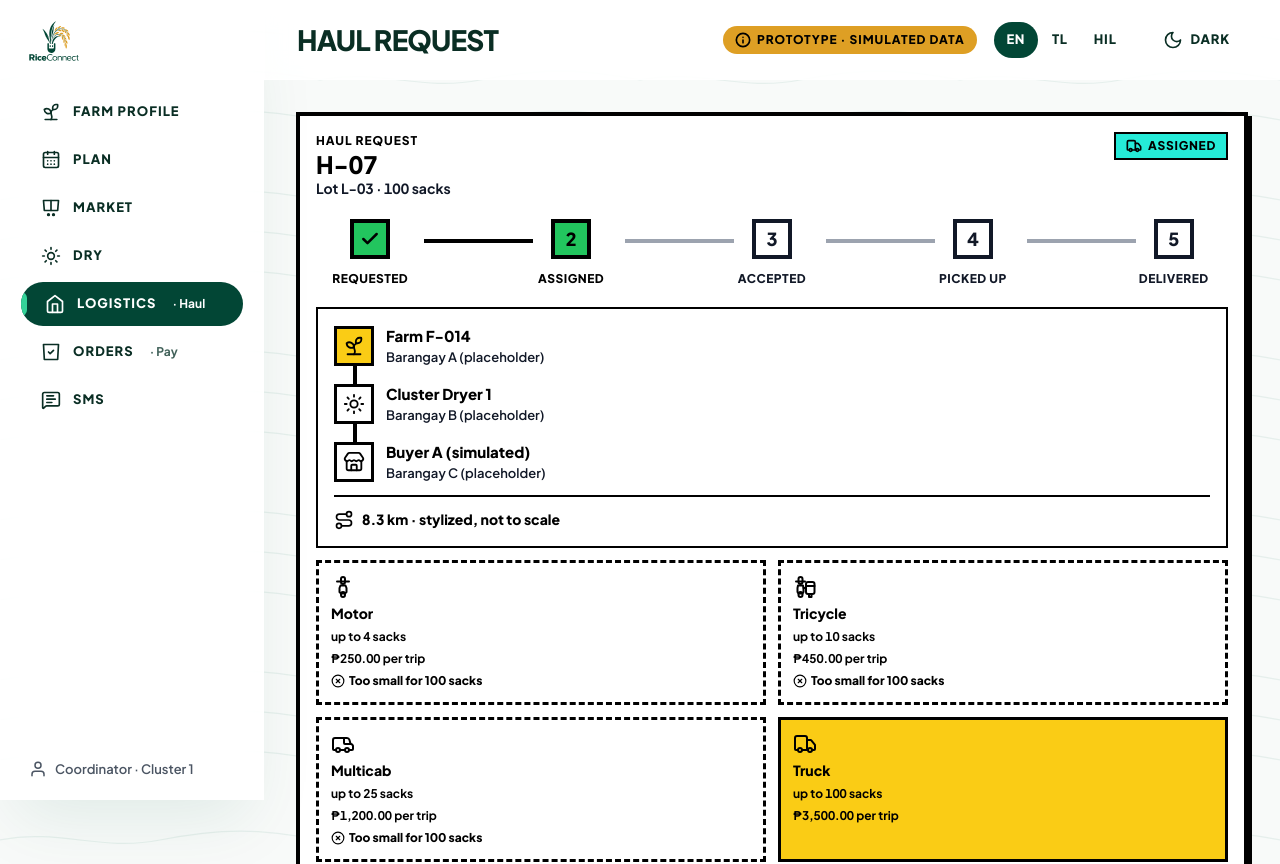
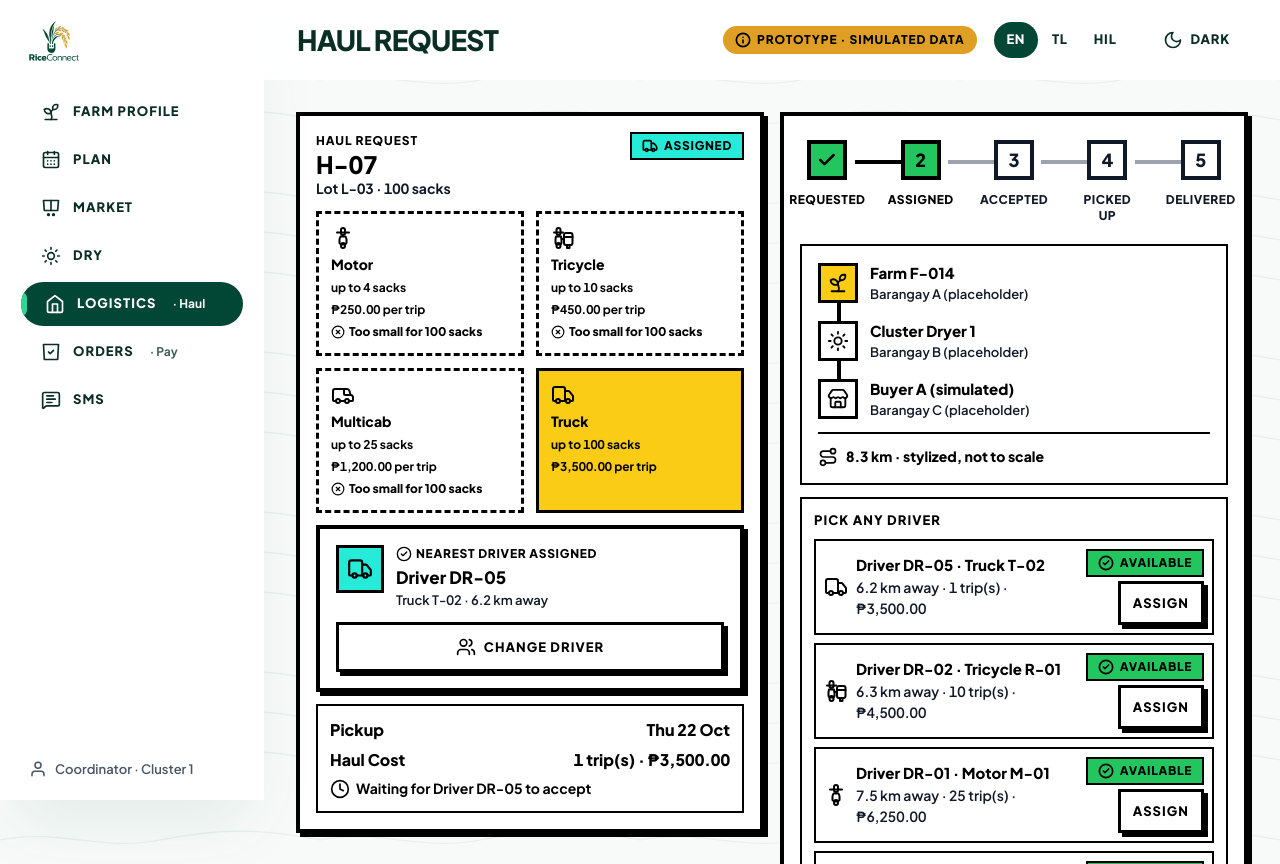
Before and after one commit to J-Akiru5/rice-connect, a Next.js app: page /haul in a window 1280 px wide. Shown: the top 864 px of the page. Built offline with nearby package versions, Linux system fonts and the light colour scheme.

Commit message:
step 6: /haul two-column layout on wide screens, hard style kept at every width
Co-Authored-By: Claude Opus 5.5 <noreply@anthropic.com>
Claude-Session: https://claude.ai/code/session_019ZzXfmVpzf3sDFmXSU5DYQ

```diff
--- a/src/screens/haul.tsx
+++ b/src/screens/haul.tsx
@@ -48,17 +48,17 @@ export function HaulCoordinatorScreen({ state = 'default', status: forced }: { s
 
     if (view === 'empty') return (
         <ModuleShell title="haul.title" active="logistics">
-            <EmptyState variant="empty" title="state.haul.empty.title" body="state.haul.empty.body" action="state.haul.empty.action" onAction={() => setView('form')} />
+            <EmptyState className="max-w-[640px] mx-auto" variant="empty" title="state.haul.empty.title" body="state.haul.empty.body" action="state.haul.empty.action" onAction={() => setView('form')} />
         </ModuleShell>
     );
     if (view === 'error') return (
         <ModuleShell title="haul.title" active="logistics">
-            <EmptyState variant="error" title="state.haul.error.title" body="state.haul.error.body" action="error.retry" onAction={() => setView('form')} />
+            <EmptyState className="max-w-[640px] mx-auto" variant="error" title="state.haul.error.title" body="state.haul.error.body" action="error.retry" onAction={() => setView('form')} />
         </ModuleShell>
     );
     if (view === 'success') return (
         <ModuleShell title="haul.title" active="logistics">
-            <div className="flex flex-col gap-4">
+            <div className="flex flex-col gap-4 max-w-[640px] mx-auto">
                 <EmptyState variant="success" title={t('state.haul.success.title', { haul: HAUL.id })}
                     body={t('state.haul.success.body', { sacks: HAUL.sacks, dryer: DRYER.name, slot: SLOT.id, day: SLOT.day })} />
                 <Link href="/dry" className="btn-2026 self-center"><Icon name="ArrowRight" size={24} /><span>{t('state.haul.success.action')}</span></Link>
@@ -67,12 +67,42 @@ export function HaulCoordinatorScreen({ state = 'default', status: forced }: { s
     );
 
     const v = driver ? vehicleOf(driver) : null;
+    /* Driver list: inside the card when "Change Driver" is open (narrow), always in the right column (wide). */
+    const driverList = (closable: boolean) => (
+        <div className="hard-thin p-3 flex flex-col gap-2" aria-label={t('haul.drivers')} role="group">
+            <div className="flex items-center justify-between gap-2 flex-wrap">
+                <h4 className="text-[13px] font-extrabold uppercase tracking-[0.08em] text-black">{t('haul.drivers')}</h4>
+                {closable && <button type="button" onClick={() => setListOpen(false)} className="hard-btn bg-white text-black !min-h-[44px] !px-3"><Icon name="X" size={24} /><span>{t('haul.close')}</span></button>}
+            </div>
+            <ul className="flex flex-col gap-2">
+                {[...DRIVERS].sort((a, b) => a.distanceKm - b.distanceKm || a.id.localeCompare(b.id)).map((d) => {
+                    const dv = vehicleOf(d);
+                    return (
+                        <li key={d.id} className="border-2 border-black p-2 flex items-center gap-2 flex-wrap">
+                            <Icon name={dv.icon} size={24} className="shrink-0 text-black" />
+                            <span className="min-w-0 flex-1 text-black">
+                                <span className="block text-[15px] font-extrabold break-words">{d.name} · {d.plate}</span>
+                                <span className="block text-[14px] font-semibold text-[var(--gray-900)] tabular">{t('driver.away', { km: d.distanceKm.toFixed(1) })} · {t('haul.trips', { n: tripsFor(sacks, dv), price: peso(tripsFor(sacks, dv) * dv.price) })}</span>
+                            </span>
+                            <span className="flex flex-col items-end gap-1">
+                                <StatusChip status={d.available ? 'open' : 'pending'} label={d.available ? 'haul.free' : 'haul.busy'} kind={d.available ? 'success' : 'warning'} hard />
+                                <button type="button" onClick={() => pick(d)} aria-pressed={driver?.id === d.id} className="hard-btn bg-white text-black !min-h-[44px] !px-3 !py-2">{t('haul.assign')}</button>
+                            </span>
+                        </li>
+                    );
+                })}
+            </ul>
+        </div>
+    );
     return (
         <ModuleShell title={view === 'form' ? 'haul.new' : 'haul.title'} active="logistics">
-            <div className="flex flex-col gap-4">
+            {/* Narrow: one column (as the canvas board). Wide: request + assignment left; stepper, route and drivers right (derived, not in canvas). */}
+            <div className="cq-two">
                 <HaulRequestCard id={HAUL.id} lot={HAUL.lot} sacks={sacks} status={status}>
-                    <DeliveryStatusStepper status={status} type="cluster" />
-                    <RouteLine stops={STOPS} km={HAUL.km} active={routeActive(status)} />
+                    <div className="cq-narrow-only flex flex-col gap-3">
+                        <DeliveryStatusStepper status={status} type="cluster" />
+                        <RouteLine stops={STOPS} km={HAUL.km} active={routeActive(status)} />
+                    </div>
                     {view === 'form' ? (
                         <div className="hard-thin p-3 flex flex-col gap-2">
                             <label htmlFor="haul-sacks" className="text-[13px] font-extrabold uppercase tracking-[0.08em] text-black">{t('haul.sacks')}</label>
@@ -92,7 +122,7 @@ export function HaulCoordinatorScreen({ state = 'default', status: forced }: { s
                             </div>
                             {driver && v && (
                                 <DriverCard name={driver.name} vehicle={v.icon} plate={driver.plate} distanceKm={driver.distanceKm} auto={!overridden}
-                                    onOverride={() => setListOpen((o) => !o)} />
+                                    onOverride={() => { setListOpen((o) => !o); document.getElementById('haul-drivers')?.focus(); }} />
                             )}
                             {overridden && <StatusChip status="assigned" label="haul.overridden" kind="warning" hard />}
                             {driver && v && (
@@ -102,41 +132,21 @@ export function HaulCoordinatorScreen({ state = 'default', status: forced }: { s
                                     {status === 'assigned' && <p className="text-[14px] font-bold text-black flex items-center gap-1.5"><Icon name="Clock" size={20} />{t('haul.waiting', { driver: driver.name })}</p>}
                                 </div>
                             )}
-                            {listOpen && (
-                                <div className="hard-thin p-3 flex flex-col gap-2" aria-label={t('haul.drivers')} role="group">
-                                    <div className="flex items-center justify-between gap-2">
-                                        <h4 className="text-[13px] font-extrabold uppercase tracking-[0.08em] text-black">{t('haul.drivers')}</h4>
-                                        <button type="button" onClick={() => setListOpen(false)} className="hard-btn bg-white text-black !min-h-[44px] !px-3"><Icon name="X" size={24} /><span>{t('haul.close')}</span></button>
-                                    </div>
-                                    <ul className="flex flex-col gap-2">
-                                        {[...DRIVERS].sort((a, b) => a.distanceKm - b.distanceKm || a.id.localeCompare(b.id)).map((d) => {
-                                            const dv = vehicleOf(d);
-                                            return (
-                                                <li key={d.id} className="border-2 border-black p-2 flex items-center gap-2">
-                                                    <Icon name={dv.icon} size={24} className="shrink-0 text-black" />
-                                                    <span className="min-w-0 flex-1 text-black">
-                                                        <span className="block text-[15px] font-extrabold">{d.name} · {d.plate}</span>
-                                                        <span className="block text-[14px] font-semibold text-[var(--gray-900)] tabular">{t('driver.away', { km: d.distanceKm.toFixed(1) })} · {t('haul.trips', { n: tripsFor(sacks, dv), price: peso(tripsFor(sacks, dv) * dv.price) })}</span>
-                                                    </span>
-                                                    <span className="flex flex-col items-end gap-1">
-                                                        <StatusChip status={d.available ? 'open' : 'pending'} label={d.available ? 'haul.free' : 'haul.busy'} kind={d.available ? 'success' : 'warning'} hard />
-                                                        <button type="button" onClick={() => pick(d)} aria-pressed={driver?.id === d.id} className="hard-btn bg-white text-black !min-h-[44px] !px-3 !py-2">{t('haul.assign')}</button>
-                                                    </span>
-                                                </li>
-                                            );
-                                        })}
-                                    </ul>
-                                </div>
-                            )}
+                            {listOpen && <div className="cq-narrow-only">{driverList(true)}</div>}
                         </>
                     )}
                 </HaulRequestCard>
+                <section className="cq-wide-only hard p-4 flex flex-col gap-3 outline-none" id="haul-drivers" tabIndex={-1} aria-label={t('haul.route')}>
+                    <DeliveryStatusStepper status={status} type="cluster" />
+                    <RouteLine stops={STOPS} km={HAUL.km} active={routeActive(status)} />
+                    {view !== 'form' && driverList(false)}
+                </section>
             </div>
         </ModuleShell>
     );
 }
 
-/** /haul/driver — the driver's job card: Accept / Decline, then status updates (phone). */
+/** /haul/driver — the driver's job card: Accept / Decline, then status updates (one column, max 720px when wide). */
 export function HaulDriverScreen({ status: forced }: { status?: HaulStatus }) {
     const { t } = useI18n();
     const [own, setOwn] = useState<HaulStatus>('assigned');
@@ -148,7 +158,7 @@ export function HaulDriverScreen({ status: forced }: { status?: HaulStatus }) {
     const step = (to: HaulStatus) => () => setOwn(to);
     return (
         <ModuleShell role="driver" title="haul.driver.job" active="logistics">
-            <div className="flex flex-col gap-4">
+            <div className="flex flex-col gap-4 max-w-[720px] mx-auto w-full">
                 <HaulRequestCard id={HAUL.id} lot={HAUL.lot} sacks={HAUL.sacks} status={st}>
                     <DeliveryStatusStepper status={st} type="cluster" />
                     <div className="hard-thin p-3 flex flex-col gap-1.5">
```
Also changed, not shown: 1 other file (tests, documents, lock files or other folders).
